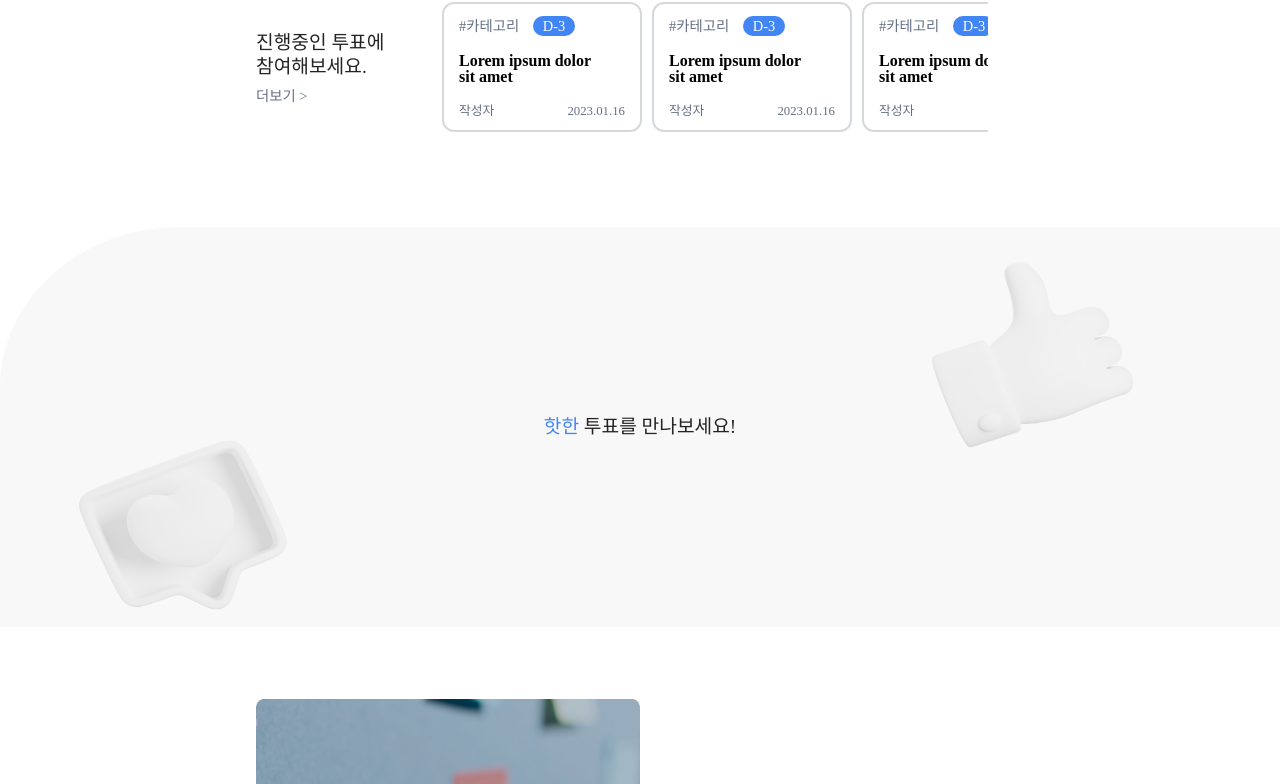
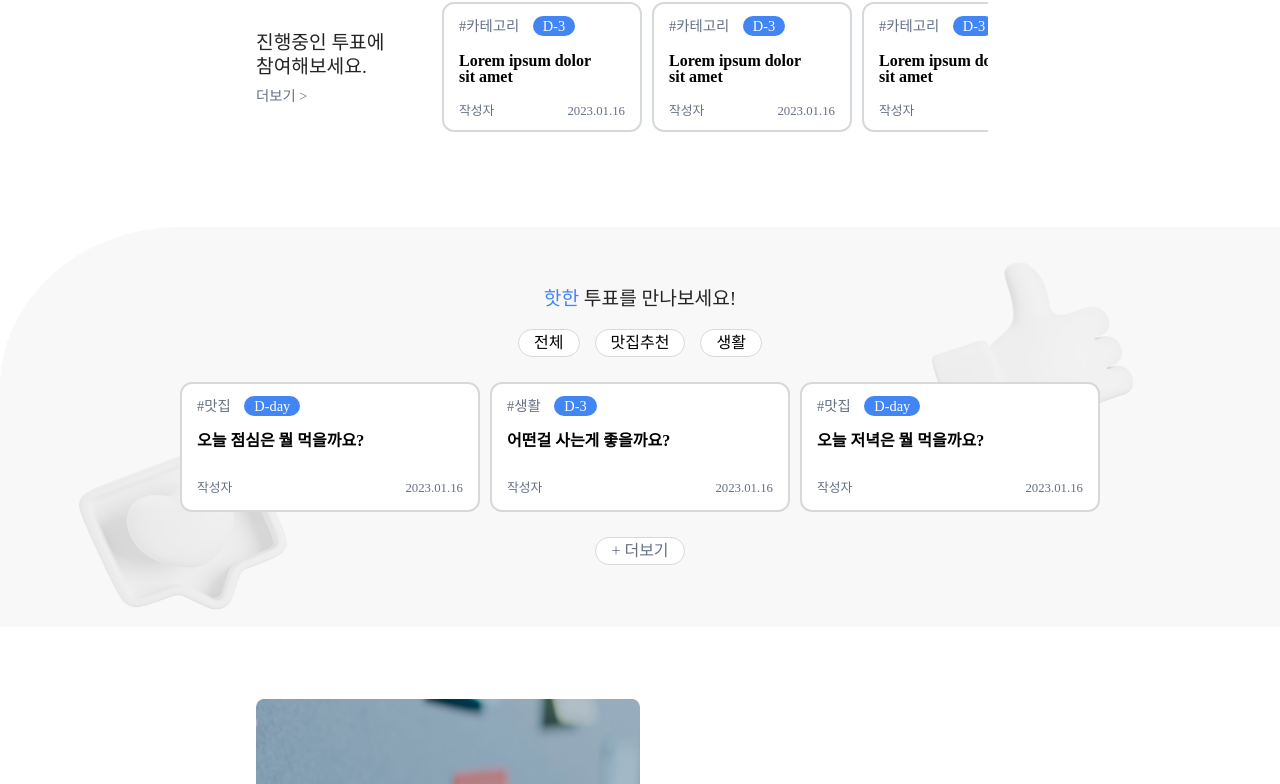
Before and after one commit to Team-Big-Dipper/UYouBooDan, a Next.js app in the folder FE/: page / in a window 1280 px wide. Shown: the part 532-1316 px from the top of the page. Built offline with nearby package versions, Linux system fonts and the light colour scheme; a web font is replaced by a local one.

Commit message:
:sparkles: feat: hotvote component #12

```diff
--- /dev/null
+++ b/FE/src/components/Main/HotVote.tsx
@@ -0,0 +1,176 @@
+import React, { useState, useCallback } from "react";
+import * as S from './style';
+
+interface HotVoteArr {
+  전체: JSX.Element;
+  맛집추천: JSX.Element;
+  생활: JSX.Element;
+}
+
+export const HotVote = () => {
+  const [clicked, setClicked] = useState<string>('전체');
+
+  const onClick = useCallback((e: any)=>{
+    const text = e.target.innerText;
+    setClicked(text);
+  },[]);
+
+  const HotVoteArr: any = {
+    전체: (
+      <S.CardAdd>
+        <S.Crads>
+          <S.Card>
+            <div>
+              <S.CardTitle>#맛집&nbsp;<span>D-day</span></S.CardTitle>
+              <S.CardContent>
+                오늘 점심은 뭘 먹을까요?
+              </S.CardContent>
+            </div>
+            <S.AuthorDay>
+              작성자
+              <span>2023.01.16</span>
+            </S.AuthorDay>
+          </S.Card>
+          <S.Card>
+            <div>
+              <S.CardTitle>#생활&nbsp;<span>D-3</span></S.CardTitle>
+              <S.CardContent>
+                어떤걸 사는게 좋을까요?
+              </S.CardContent>
+            </div>
+            <S.AuthorDay>
+              작성자
+              <span>2023.01.16</span>
+            </S.AuthorDay>
+          </S.Card>
+          <S.Card>
+            <div>
+              <S.CardTitle>#맛집&nbsp;<span>D-day</span></S.CardTitle>
+              <S.CardContent>
+                오늘 저녁은 뭘 먹을까요?
+              </S.CardContent>
+            </div>
+            <S.AuthorDay>
+              작성자
+              <span>2023.01.16</span>
+            </S.AuthorDay>
+          </S.Card>
+        </S.Crads>
+        <S.AddContainer>
+          <S.Add>+  더보기</S.Add>
+        </S.AddContainer>
+      </S.CardAdd>
+    ),
+    맛집추천: (
+      <S.CardAdd>
+        <S.Crads>
+          <S.Card>
+            <div>
+              <S.CardTitle>#맛집&nbsp;<span>D-3</span></S.CardTitle>
+              <S.CardContent>
+                Lorem ipsum dolor sit amet
+              </S.CardContent>
+            </div>
+            <S.AuthorDay>
+              작성자
+              <span>2023.01.16</span>
+            </S.AuthorDay>
+          </S.Card>
+          <S.Card>
+            <div>
+              <S.CardTitle>#맛집&nbsp;<span>D-3</span></S.CardTitle>
+              <S.CardContent>
+                Lorem ipsum dolor sit amet
+              </S.CardContent>
+            </div>
+            <S.AuthorDay>
+              작성자
+              <span>2023.01.16</span>
+            </S.AuthorDay>
+          </S.Card>
+          <S.Card>
+            <div>
+              <S.CardTitle>#맛집&nbsp;<span>D-3</span></S.CardTitle>
+              <S.CardContent>
+                Lorem ipsum dolor sit amet
+              </S.CardContent>
+            </div>
+            <S.AuthorDay>
+              작성자
+              <span>2023.01.16</span>
+            </S.AuthorDay>
+          </S.Card>
+        </S.Crads>
+        <S.AddContainer>
+          <S.Add>+  더보기</S.Add>
+        </S.AddContainer>
+      </S.CardAdd>
+    ),
+    생활: (
+      <S.CardAdd>
+        <S.Crads>
+          <S.Card>
+            <div>
+              <S.CardTitle>#생활&nbsp;<span>D-3</span></S.CardTitle>
+              <S.CardContent>
+                Lorem ipsum dolor sit amet
+              </S.CardContent>
+            </div>
+            <S.AuthorDay>
+              작성자
+              <span>2023.01.16</span>
+            </S.AuthorDay>
+          </S.Card>
+          <S.Card>
+            <div>
+              <S.CardTitle>#생활&nbsp;<span>D-3</span></S.CardTitle>
+              <S.CardContent>
+                Lorem ipsum dolor sit amet
+              </S.CardContent>
+            </div>
+            <S.AuthorDay>
+              작성자
+              <span>2023.01.16</span>
+            </S.AuthorDay>
+          </S.Card>
+          <S.Card>
+            <div>
+              <S.CardTitle>#생활&nbsp;<span>D-3</span></S.CardTitle>
+              <S.CardContent>
+                Lorem ipsum dolor sit amet
+              </S.CardContent>
+            </div>
+            <S.AuthorDay>
+              작성자
+              <span>2023.01.16</span>
+            </S.AuthorDay>
+          </S.Card>
+        </S.Crads>
+        <S.AddContainer>
+          <S.Add>+  더보기</S.Add>
+        </S.AddContainer>
+      </S.CardAdd>
+    )
+  }
+  return (
+    <S.HotVoteContainer>
+      <S.Tabs>
+        <S.Tab
+          className={clicked === '전체' ? 'clicked' : ''}
+          onClick={onClick}
+          >전체</S.Tab>
+        <S.Tab
+          className={clicked === '맛집추천' ? 'clicked' : ''}
+          onClick={onClick}
+        >맛집추천</S.Tab>
+        <S.Tab
+          className={clicked === '생활' ? 'clicked' : ''}
+          onClick={onClick}
+        >생활</S.Tab>
+      </S.Tabs>
+      <S.HotVoteArrContainer>
+        {HotVoteArr[clicked]}
+      </S.HotVoteArrContainer>
+    </S.HotVoteContainer>
+  )
+}
--- /dev/null
+++ b/FE/src/components/Main/style.ts
@@ -0,0 +1,101 @@
+import styled from 'styled-components';
+
+export const HotVoteContainer = styled.div``;
+
+export const Tabs = styled.div`
+  display: flex;
+  justify-content: center;
+  gap: 15px;
+`;
+
+export const Tab = styled.div`
+  background-color: white;
+  border: 1px solid #d6d9dc;
+  padding: 5px 15px;
+  border-radius: 50px;
+  cursor: pointer;
+  &:hover{
+    color: white;
+    background-color: #4285F4;
+    border: 1px solid #4285F4;
+  }
+`;
+
+export const HotVoteArrContainer = styled.div``;
+
+export const CardAdd = styled.div`
+  display: flex;
+  flex-direction: column;
+`;
+export const Crads = styled.ul`
+  display: grid;
+  grid-column-gap: 10px;
+  grid-auto-flow: column;
+  padding: 25px 0px;
+  list-style: none;
+`;
+
+export const Card = styled.li`
+  display: flex;
+  flex-direction: column;
+  justify-content: space-between;
+  height: 130px;
+  width: 30vw;
+  max-width: 300px;
+  padding: 15px;
+  background: white;
+  border: 2px solid #d6d9dc;
+  border-radius: 12px;
+  /* box-shadow: 0 5px 15px rgba(0, 0, 0, 15%); */
+  scroll-snap-align: start;
+  transition: all 0.2s;
+  cursor: pointer;
+  &:hover {
+    border: 2px solid #4285F4;
+  }
+`;
+
+export const CardTitle = styled.h3`
+  font-size: 0.9rem;
+  color: #667085;
+  span{
+    color: white;
+    background-color: #4285F4;
+    padding: 2px 10px;
+    border-radius: 50px;
+    margin-left: 10px;
+  }
+`;
+export const CardContent = styled.div`
+  margin: 20px 0;
+  max-width: 85%;
+  font-weight: bold;
+`;
+export const AuthorDay = styled.div`
+  display: flex;
+  justify-content: space-between;
+  color: #667085;
+  font-size: 0.8rem;
+`;
+
+export const AddContainer = styled.div`
+  display: flex;
+  justify-content: center;
+`;
+
+export const Add = styled.div`
+  display: flex;
+  justify-content: center;
+  background-color: white;
+  border: 1px solid #d6d9dc;
+  color: #667085;
+  padding: 5px 15px;
+  border-radius: 50px;
+  width: fit-content;
+  cursor: pointer;
+  &:hover{
+    color: white;
+    background-color: #4285F4;
+    border: 1px solid #4285F4;
+  }
+`;
--- a/FE/src/pages/main/index.tsx
+++ b/FE/src/pages/main/index.tsx
@@ -1,6 +1,7 @@
 import React, {useState, useEffect} from 'react';
 import * as S from './style';
 import { Fingerprint } from '../../assets/fingerprint';
+import { HotVote } from '../../components/Main/HotVote';
 
 function Main() {
 
@@ -98,6 +99,7 @@ function Main() {
     </S.ContinueVoteContainer>
     <S.HotContainer>
       <S.HotTitle><span>핫한</span>&nbsp;투표를 만나보세요!</S.HotTitle>
+      <HotVote />
     </S.HotContainer>
     <S.ImageDeadLineContainer>
       <S.ImageContainer></S.ImageContainer>
--- a/FE/src/pages/main/style.ts
+++ b/FE/src/pages/main/style.ts
@@ -146,6 +146,7 @@ export const HotContainer = styled.div`
   background-size: 100% 100%;
   padding: 0 20%;
   display: flex;
+  flex-direction: column;
   justify-content: center;
   align-items: center;
 `;
@@ -153,6 +154,7 @@ export const HotTitle = styled.div`
   color: #242424;
   font-family: 'yg-jalnan' !important;
   font-size: 1.2rem;
+  margin-bottom: 20px;
   span{
     color: #4285F4;
     font-family: 'yg-jalnan' !important;
```
Also changed, not shown: 1 other file (tests, documents, lock files or other folders).
